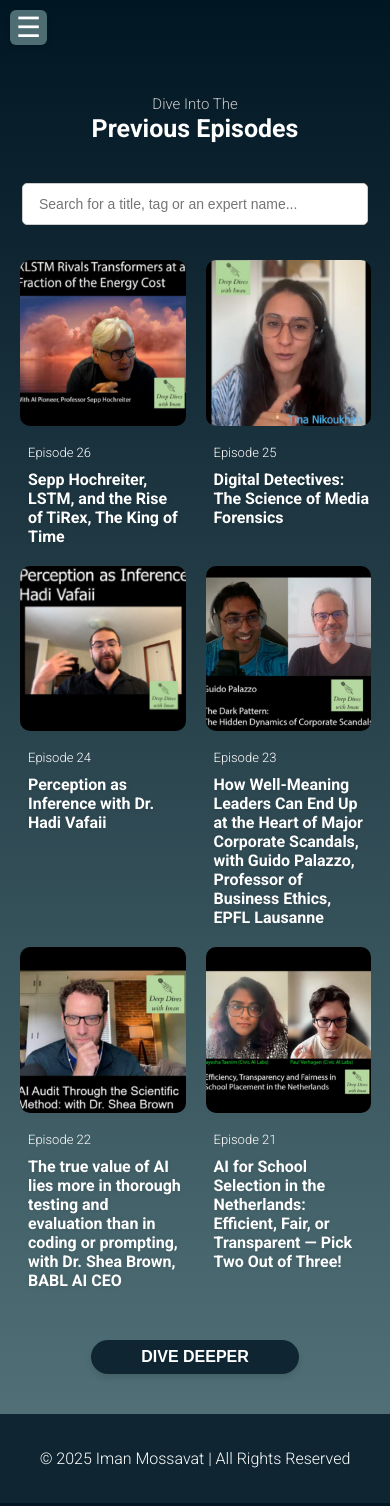
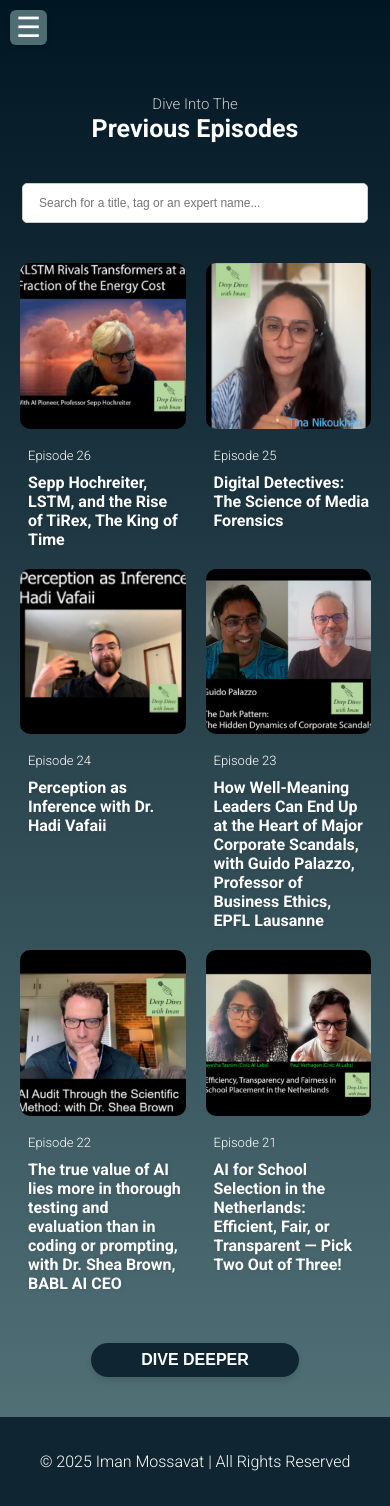
Before and after one commit to ivetkalchev/deepdivepod, a Jekyll site: the page built from episodes.html, in a window 390 px wide. Built offline with Jekyll 4.4.1, drawn with Linux system fonts in a browser that asks for light colours.

Commit message:
Update episodes-styles.css

```diff
--- a/assets/css/episodes-styles.css
+++ b/assets/css/episodes-styles.css
@@ -152,9 +152,9 @@ body {
 
     #search-bar {
         width: 80%;
-        font-size: 14px;
-        height: 90%;
-        margin-bottom: -20px;
+        font-size: 12px;
+        height: 85%;
+        margin-bottom: -15px;
     }
 
     .search-heading .line1 {
```
